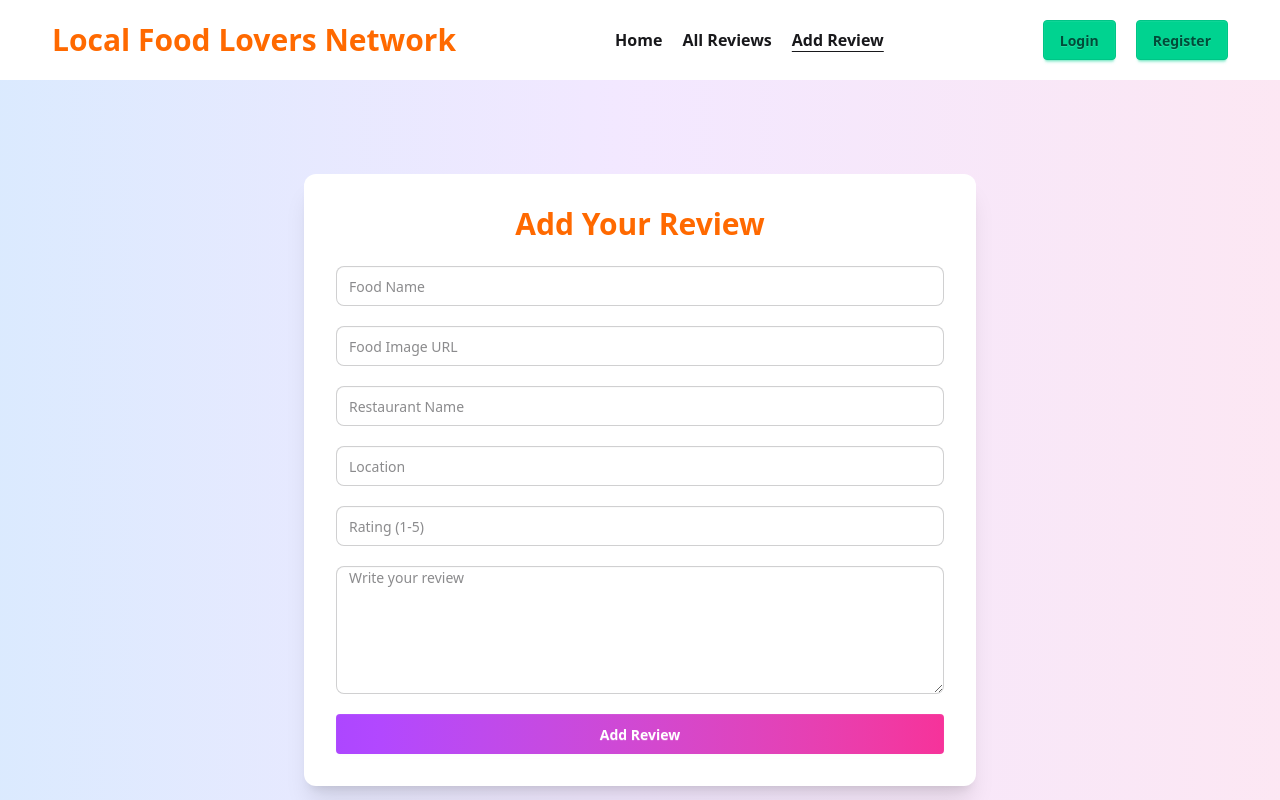
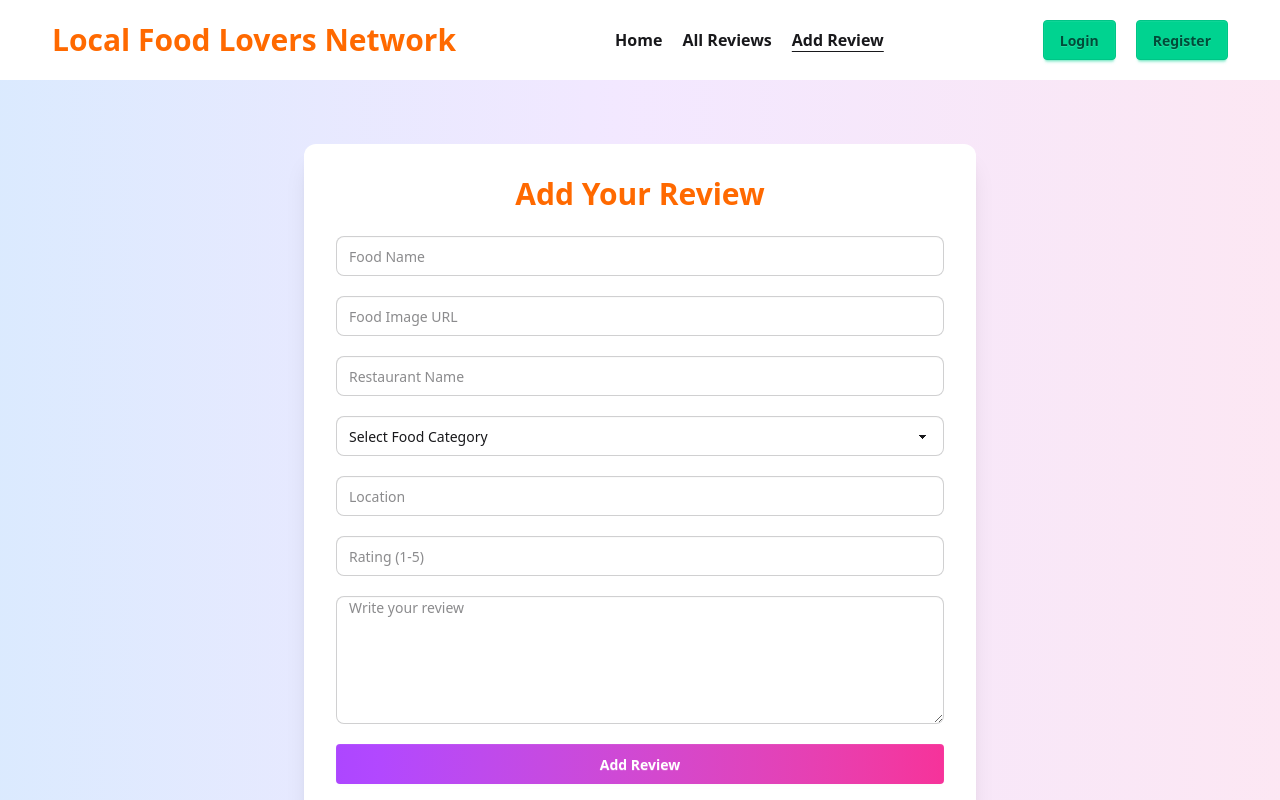
Before and after one commit to mehedi67719/Local-Food-Lovers-Network, a React (Vite) app: page /addreview in a window 1280 px wide. Shown: the top 800 px of the page. Built offline with nearby package versions, Linux system fonts and the light colour scheme; no server answers.

Commit message:
i completed addreview section

```diff
--- a/package.json
+++ b/package.json
@@ -17,7 +17,9 @@
     "react-icons": "^5.5.0",
     "react-router": "^7.9.5",
     "react-slick": "^0.31.0",
+    "react-toastify": "^11.0.5",
     "slick-carousel": "^1.8.1",
+    "sweetalert2": "^11.26.3",
     "tailwindcss": "^4.1.17"
   },
   "devDependencies": {
--- a/src/Addreview.jsx
+++ b/src/Addreview.jsx
@@ -1,6 +1,87 @@
-import React from 'react';
+import React, { useContext, useState } from 'react';
+import { Authcontext } from './Authcontext';
+import { useNavigate } from 'react-router';
+import Swal from 'sweetalert2';
 
 const Addreview = () => {
+    const { user } = useContext(Authcontext);
+    const navigate = useNavigate();
+    const [loader, setloader] = useState(false);
+
+    const handlesubmit = (e) => {
+        e.preventDefault();
+        setloader(true);
+
+        const name = e.target.name.value;
+        const image = e.target.img.value;
+        const restaurant = e.target.restaurantname.value;
+        const location = e.target.location.value;
+        const rating = e.target.rating.value;
+        const reviewText = e.target.writereview.value;
+        const userEmail = user?.email;
+        const date = new Date().toISOString();
+        const category = e.target.category.value;
+
+        if (!name || !image || !restaurant || !location || !rating || !reviewText || !userEmail || !date || !category) {
+            Swal.fire({
+                title: 'Error!',
+                text: 'All fields are required!',
+                icon: 'error',
+                confirmButtonText: 'OK'
+            });
+            setloader(false);
+            return;
+        }
+
+        const newreview = {
+            name,
+            image,
+            restaurant,
+            location,
+            rating,
+            reviewText,
+            userEmail,
+            date,
+            category
+        };
+
+        fetch("http://localhost:3000/product", {
+            method: "POST",
+            headers: { "Content-Type": "application/json" },
+            body: JSON.stringify(newreview)
+        })
+        .then(res => res.json())
+        .then(data => {
+            e.target.reset();
+            Swal.fire({
+                title: 'Success!',
+                text: 'Review Added Successfully!',
+                icon: 'success',
+                confirmButtonText: 'OK'
+            }).then(() => {
+                navigate('/allreviews'); // OK click করলে navigate হবে
+            });
+        })
+        .catch(err => {
+            console.error(err);
+            Swal.fire({
+                title: 'Error!',
+                text: 'Failed to add review!',
+                icon: 'error',
+                confirmButtonText: 'OK'
+            });
+        })
+        .finally(() => setloader(false));
+    }
+
+    if (loader) {
+        return (
+            <div className="flex justify-center items-center min-h-screen">
+                <div className="animate-spin rounded-full h-16 w-16 border-b-4 border-purple-500"></div>
+            </div>
+        );
+    }
+
     return (
         <div className="min-h-screen bg-gradient-to-r from-blue-100 via-purple-100 to-pink-100 flex items-center justify-center p-5">
             <div className="bg-white shadow-xl rounded-xl p-8 w-full max-w-2xl">
@@ -8,36 +89,55 @@ const Addreview = () => {
                     Add Your Review
                 </h2>
 
-        <form className="space-y-5">
+                <form onSubmit={handlesubmit} className="space-y-5">
                     <input
                         type="text"
                         placeholder="Food Name"
+                        name='name'
                         className="input input-bordered w-full rounded-lg focus:outline-none focus:ring-2 focus:ring-purple-400"
                     />
                     <input
                         type="text"
+                        name='img'
                         placeholder="Food Image URL"
                         className="input input-bordered w-full rounded-lg focus:outline-none focus:ring-2 focus:ring-purple-400"
                     />
                     <input
                         type="text"
+                        name='restaurantname'
                         placeholder="Restaurant Name"
                         className="input input-bordered w-full rounded-lg focus:outline-none focus:ring-2 focus:ring-purple-400"
                     />
+                    <select
+                        name="category"
+                        required
+                        className="select select-bordered w-full rounded-lg focus:outline-none focus:ring-2 focus:ring-purple-400"
+                    >
+                        <option value="">Select Food Category</option>
+                        <option value="Street Food">Street Food</option>
+                        <option value="Restaurant Food">Restaurant Food</option>
+                        <option value="Homemade Food">Homemade Food</option>
+                        <option value="Dessert">Dessert</option>
+                        <option value="Drinks">Drinks</option>
+                    </select>
                     <input
                         type="text"
                         placeholder="Location"
+                        name='location'
                         className="input input-bordered w-full rounded-lg focus:outline-none focus:ring-2 focus:ring-purple-400"
                     />
                     <input
                         type="number"
                         min="1"
                         max="5"
+                        step="0.1"
+                        name='rating'
                         placeholder="Rating (1-5)"
                         className="input input-bordered w-full rounded-lg focus:outline-none focus:ring-2 focus:ring-purple-400"
                     />
                     <textarea
                         placeholder="Write your review"
+                        name='writereview'
                         className="input input-bordered w-full rounded-lg h-32 focus:outline-none focus:ring-2 focus:ring-purple-400"
                     />
                     <button
```
Also changed, not shown: 1 other file (tests, documents, lock files or other folders). Lines whose indentation alone changed are shown as unchanged.
